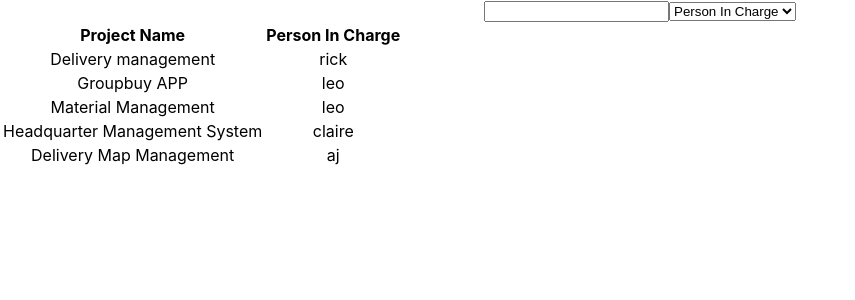
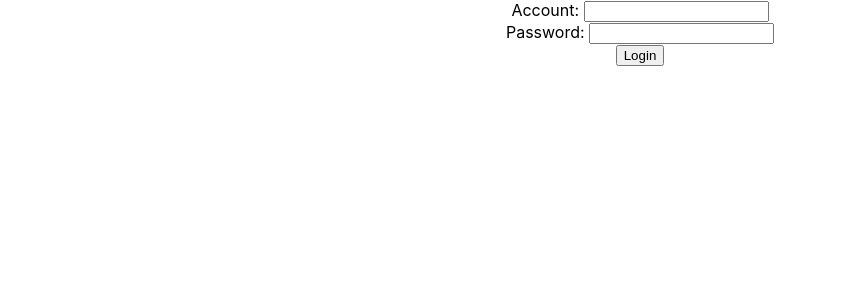
Before and after one commit to rick-liyue-huang/Workflow-WebApp-By-Hook, a React (Create React App) app: page / in a window 1280 px wide. Shown: the top 300 px of the page, without its empty margins (0-855 px from the left). Built offline with nearby package versions, Linux system fonts and the light colour scheme; data requests are answered from the project's data file.

Commit message:
feat: create login directory

```diff
--- a/package.json
+++ b/package.json
@@ -23,7 +23,7 @@
     "test": "react-scripts test",
     "eject": "react-scripts eject",
     "prepare": "husky install",
-    "json-server": "json-server __mock_backend_data_file__/database.json --watch --port 3001"
+    "json-server": "json-server ./__mock_backend_data_file__/database.json --watch --port 3001 --middlewares ./__mock_backend_data_file__/middleware.js"
   },
   "eslintConfig": {
     "extends": [
--- a/src/App.tsx
+++ b/src/App.tsx
@@ -2,11 +2,13 @@
 import logo from "./logo.svg";
 import "./App.css";
 import { ProjectListScreen } from "./screens/project-list";
+import { LoginScreen } from "screens/login/inded";
 
 function App() {
   return (
     <div className="App">
-      <ProjectListScreen />
+      {/* <ProjectListScreen /> */}
+      <LoginScreen />
     </div>
   );
 }
--- /dev/null
+++ b/src/screens/login/inded.tsx
@@ -0,0 +1,40 @@
+import { FormEvent } from "react";
+import { ApiUrl } from "screens/project-list";
+
+const login = (param: { username: string; password: string }) => {
+  fetch(`${ApiUrl}/login`, {
+    method: "POST",
+    headers: {
+      "Content-Type": "application/json",
+    },
+    body: JSON.stringify(param),
+  }).then(async (response) => {
+    if (response.ok) {
+    }
+  });
+};
+
+export const LoginScreen = () => {
+  const handleSubmit = (event: FormEvent<HTMLFormElement>) => {
+    event.preventDefault();
+    const username = (event.currentTarget.elements[0] as HTMLInputElement)
+      .value;
+    const password = (event.currentTarget.elements[1] as HTMLInputElement)
+      .value;
+    login({ username, password });
+  };
+
+  return (
+    <form onSubmit={handleSubmit}>
+      <div>
+        <label htmlFor="username">Account: </label>
+        <input type="text" id={"username"} />
+      </div>
+      <div>
+        <label htmlFor="password">Password: </label>
+        <input type="password" id={"password"} />
+      </div>
+      <button type={"submit"}>Login</button>
+    </form>
+  );
+};
```
Also changed, not shown: __mock_backend_data_file__/middleware.js (added, +16 -0 lines).
